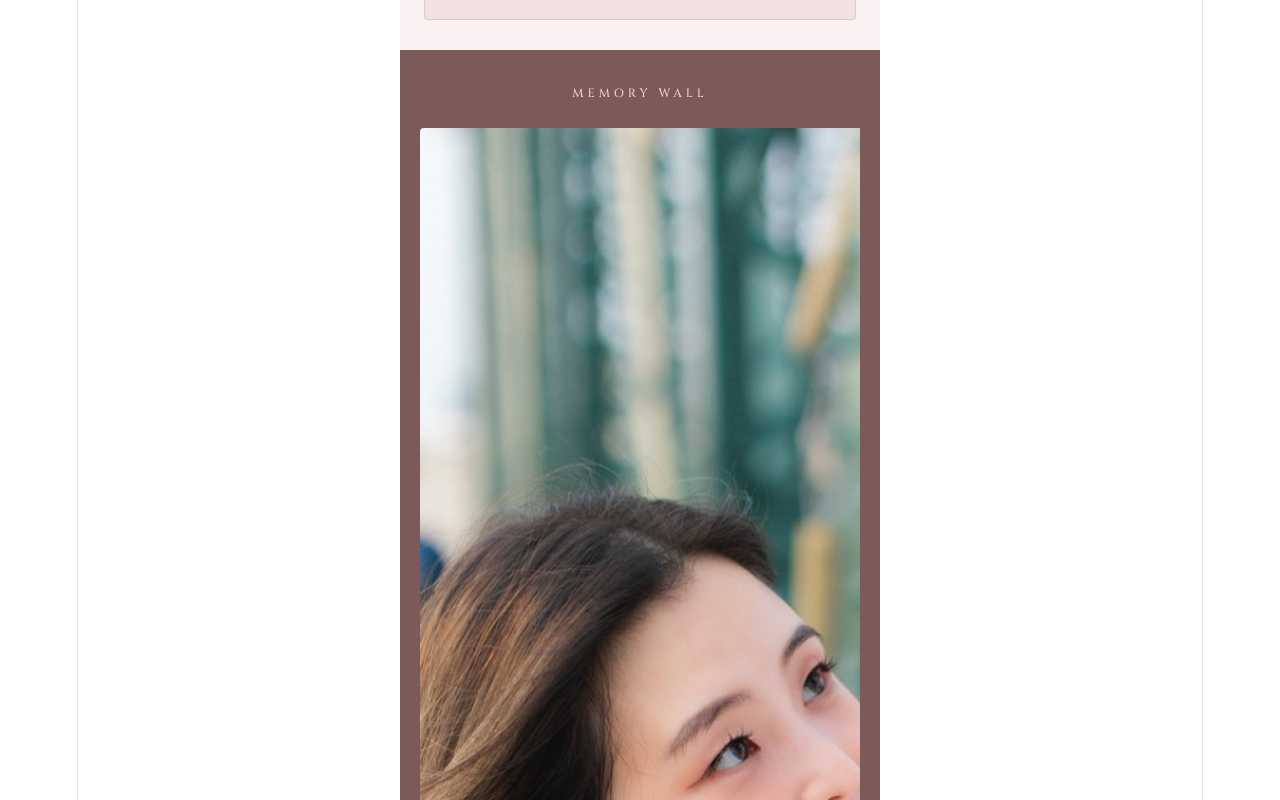
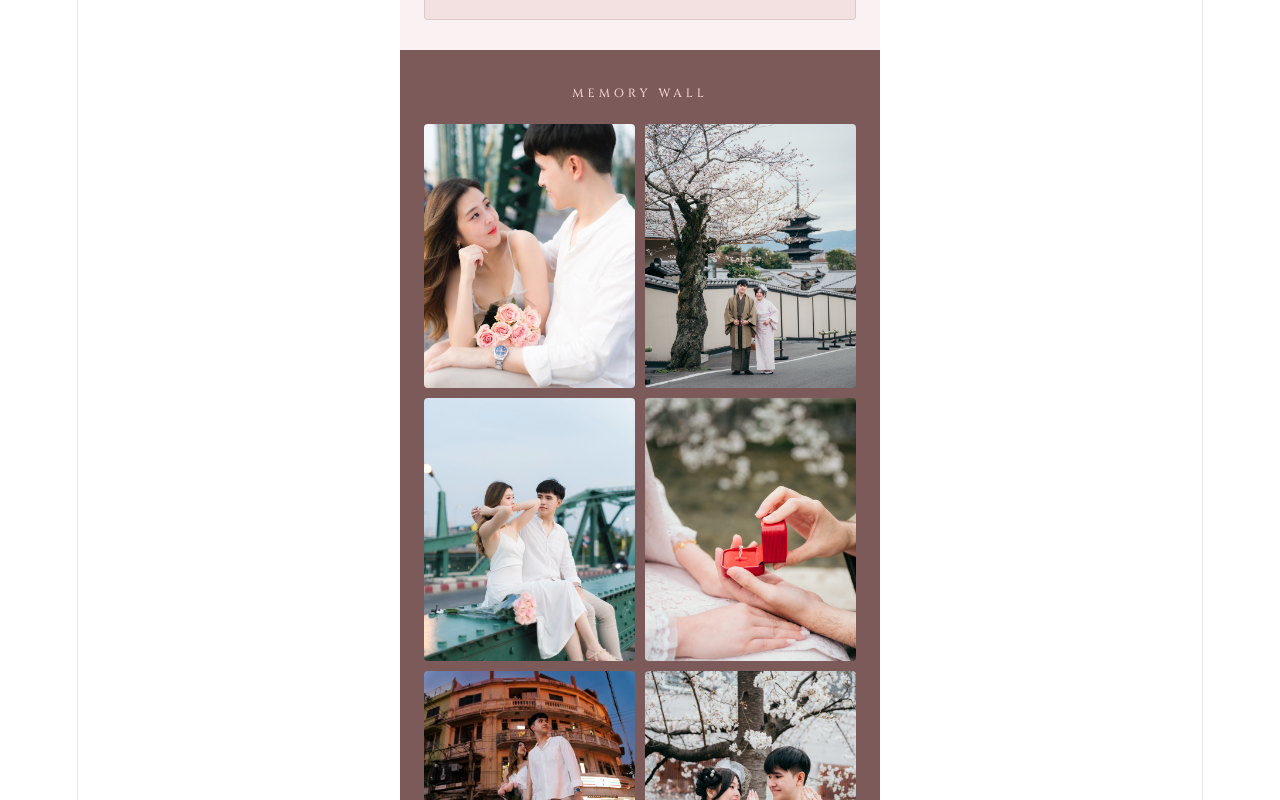
Before and after one commit to ThanesW/PinMoth_Wedding, a React (Vite) app: page / in a window 1280 px wide. Shown: the part 1320-2120 px from the top of the page. Built offline with nearby package versions, Linux system fonts and the light colour scheme; a web font is replaced by a local one.

Commit message:
Change Memory Wall to Pinterest-style masonry grid layout

```diff
--- a/src/WeddingSite.css
+++ b/src/WeddingSite.css
@@ -322,33 +322,17 @@
 
 /* ---- memory wall / gallery ---- */
 
-.wedding-gallery-scroll {
-  display: flex;
-  gap: 10px;
-  overflow-x: auto;
-  scroll-snap-type: x mandatory;
-  padding: 4px 4px 12px;
-  margin: 0 -4px;
-  -webkit-overflow-scrolling: touch;
-  scrollbar-width: thin;
-}
-
-.wedding-gallery-scroll::-webkit-scrollbar {
-  height: 6px;
-}
-
-.wedding-gallery-scroll::-webkit-scrollbar-thumb {
-  background: var(--gold);
-  border-radius: 3px;
+.wedding-gallery-masonry {
+  column-count: 2;
+  column-gap: 10px;
 }
 
 .wedding-gallery-photo {
-  flex: 0 0 76%;
-  scroll-snap-align: center;
-  aspect-ratio: 4 / 5;
-  object-fit: cover;
+  width: 100%;
+  display: block;
   border-radius: 4px;
-  display: block;
+  margin-bottom: 10px;
+  break-inside: avoid;
 }
 
 .wedding-gallery-empty-icon {
--- a/src/WeddingSite.jsx
+++ b/src/WeddingSite.jsx
@@ -198,7 +198,7 @@ export default function WeddingSite() {
       >
         <p className="wedding-eyebrow wedding-eyebrow--center wedding-eyebrow--light">memory wall</p>
         {GALLERY_IMAGES.length > 0 ? (
-          <div className="wedding-gallery-scroll">
+          <div className="wedding-gallery-masonry">
             {GALLERY_IMAGES.map((img, i) => (
               <img key={i} src={img.src} alt={img.alt} className="wedding-gallery-photo" />
             ))}
```
